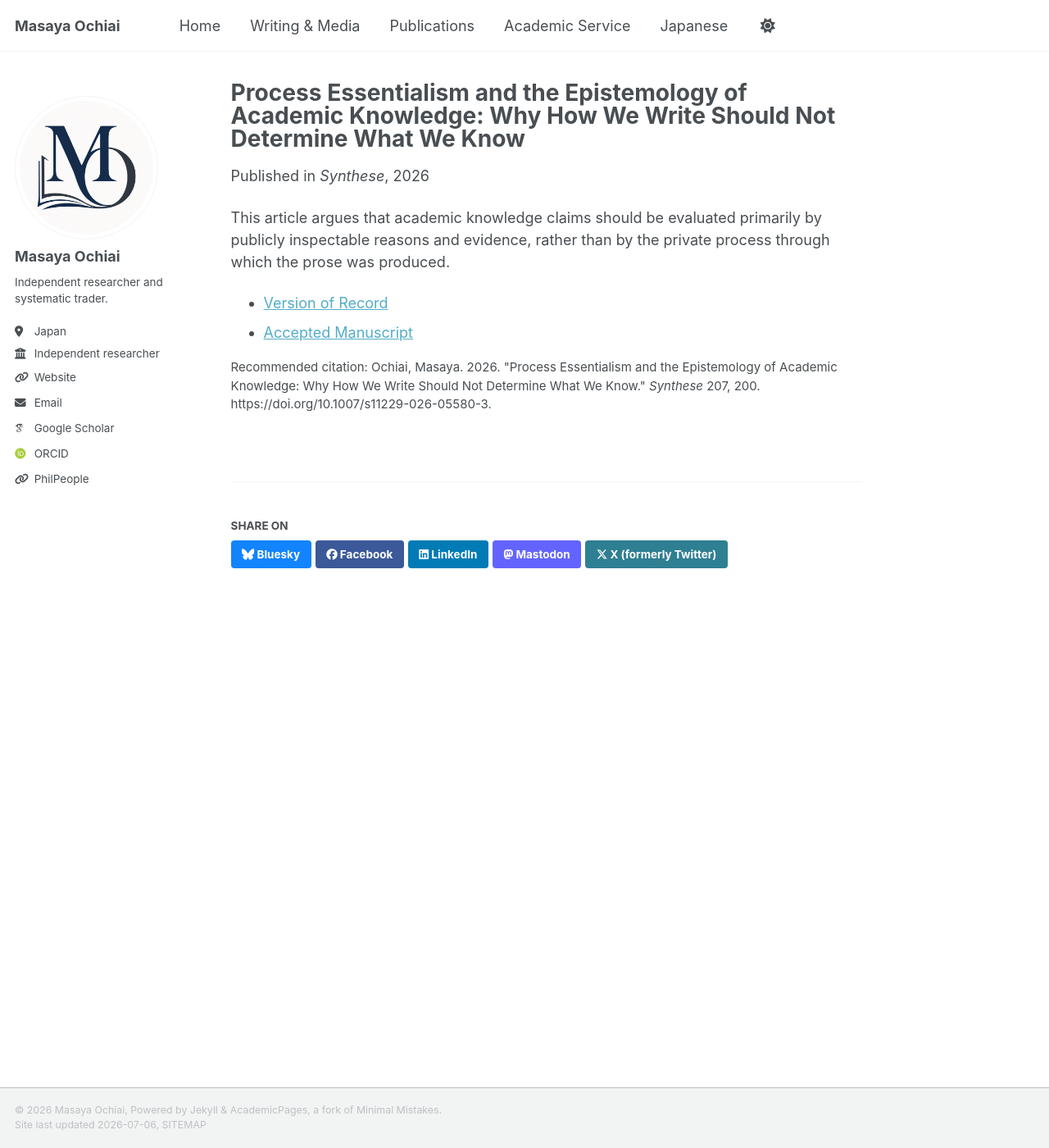
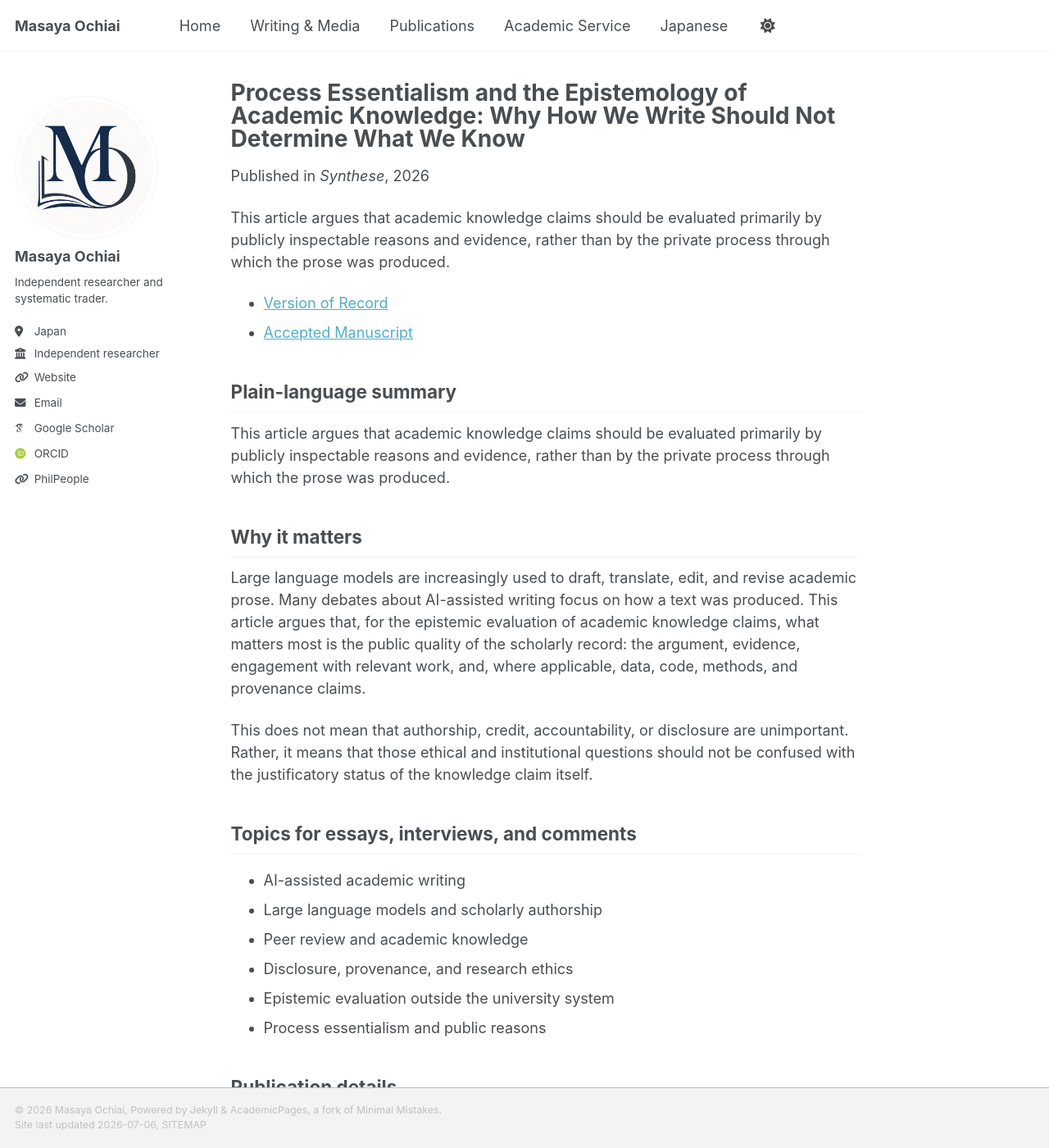
Before and after one commit to masaya-ochiai/masaya-ochiai.github.io, a Jekyll site: the page built from _publications/2026-05-04-process-essentialism.md, in a window 1280 px wide and 1400 px high. Shown: the whole window at 82% size. Built offline with Jekyll 4.4.1, drawn with Linux system fonts in a browser that asks for light colours; some web fonts are replaced; a script bundle is joined from its source files by our own code; library files that are not in the unit come from our copies; some of the changed text lies outside the part shown.

Commit message:
Add files via upload

```diff
--- a/_publications/2026-05-04-process-essentialism.md
+++ b/_publications/2026-05-04-process-essentialism.md
@@ -5,10 +5,35 @@ category: manuscripts
 permalink: /publication/process-essentialism-and-the-epistemology-of-academic-knowledge
 date: 2026-05-04
 venue: "Synthese"
-citation: 'Ochiai, Masaya. 2026. "Process Essentialism and the Epistemology of Academic Knowledge: Why How We Write Should Not Determine What We Know." <i>Synthese</i> 207, 200. https://doi.org/10.1007/s11229-026-05580-3.'
+citation: 'Ochiai, Masaya. 2026. "Process Essentialism and the Epistemology of Academic Knowledge: Why How We Write Should Not Determine What We Know." Synthese 207, 200. https://doi.org/10.1007/s11229-026-05580-3.'
 ---
 
 This article argues that academic knowledge claims should be evaluated primarily by publicly inspectable reasons and evidence, rather than by the private process through which the prose was produced.
 
 - [Version of Record](https://doi.org/10.1007/s11229-026-05580-3)
 - [Accepted Manuscript](/files/process-essentialism-synthese-accepted-manuscript.pdf)
+
+## Plain-language summary
+
+This article argues that academic knowledge claims should be evaluated primarily by publicly inspectable reasons and evidence, rather than by the private process through which the prose was produced.
+
+## Why it matters
+
+Large language models are increasingly used to draft, translate, edit, and revise academic prose. Many debates about AI-assisted writing focus on how a text was produced. This article argues that, for the epistemic evaluation of academic knowledge claims, what matters most is the public quality of the scholarly record: the argument, evidence, engagement with relevant work, and, where applicable, data, code, methods, and provenance claims.
+
+This does not mean that authorship, credit, accountability, or disclosure are unimportant. Rather, it means that those ethical and institutional questions should not be confused with the justificatory status of the knowledge claim itself.
+
+## Topics for essays, interviews, and comments
+
+- AI-assisted academic writing
+- Large language models and scholarly authorship
+- Peer review and academic knowledge
+- Disclosure, provenance, and research ethics
+- Epistemic evaluation outside the university system
+- Process essentialism and public reasons
+
+## Publication details
+
+Published in *Synthese*, 2026.
+
+Recommended citation: Ochiai, Masaya. 2026. “Process Essentialism and the Epistemology of Academic Knowledge: Why How We Write Should Not Determine What We Know.” *Synthese* 207, 200. https://doi.org/10.1007/s11229-026-05580-3.
```
